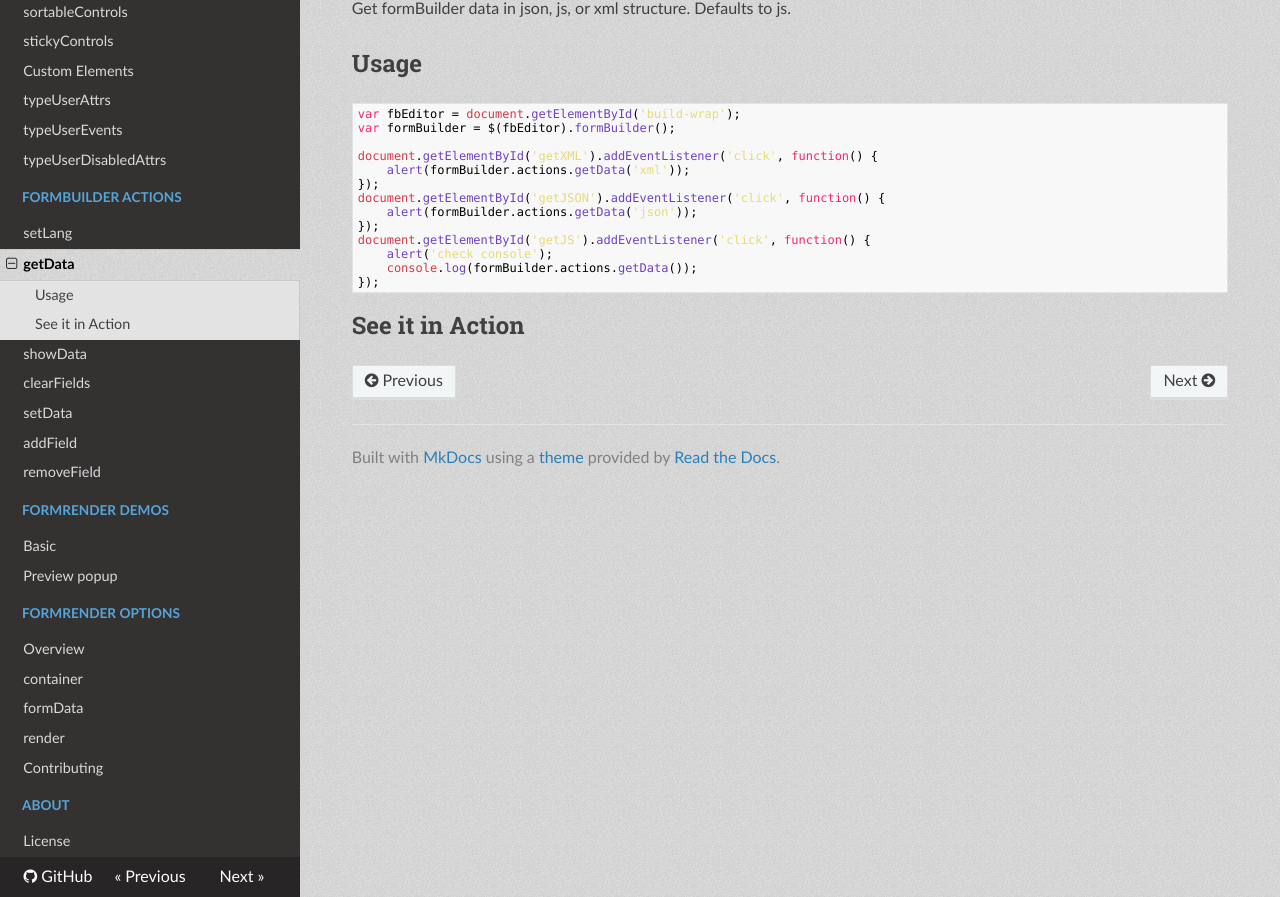
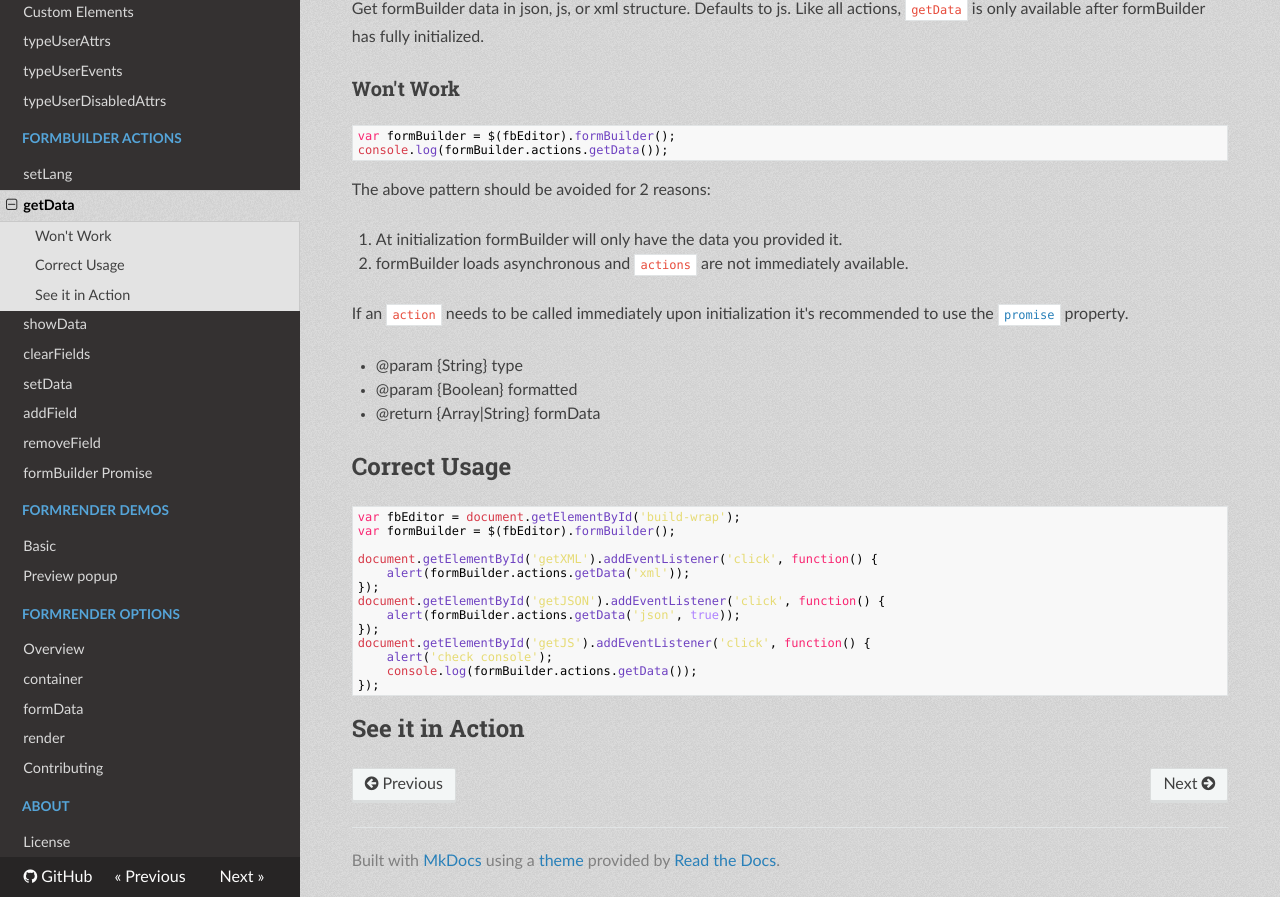
Before and after one commit to kevinchappell/formBuilder, an MkDocs documentation site: the page built from docs/formBuilder/actions/getData.md, in a window 1280 px wide and 1061 px high, cut to the strip 164-1061 px from the top of the window. Built offline with MkDocs 1.6.1, drawn with Linux system fonts in a browser that asks for light colours; nearby versions of some CDN libraries; old or Windows-style settings are respelled for this version of MkDocs.

Commit message:
Improve getData documentation

````diff
--- a/docs/formBuilder/actions/getData.md
+++ b/docs/formBuilder/actions/getData.md
@@ -1,7 +1,23 @@
 # Actions -> getData
-Get formBuilder data in json, js, or xml structure. Defaults to js.
+Get formBuilder data in json, js, or xml structure. Defaults to js. Like all actions, `getData` is only available after formBuilder has fully initialized.
 
-## Usage
+### Won't Work
+```
+var formBuilder = $(fbEditor).formBuilder();
+console.log(formBuilder.actions.getData());
+```
+The above pattern should be avoided for 2 reasons:
+
+1. At initialization formBuilder will only have the data you provided it.
+2. formBuilder loads asynchronous and `actions` are not immediately available.
+
+If an `action` needs to be called immediately upon initialization it's recommended to use the [`promise`](http://formbuilder.readthedocs.io/en/latest/formBuilder/promise/) property.
+
+- @param  {String} type
+- @param  {Boolean} formatted
+- @return {Array|String} formData
+
+## Correct Usage
 ```javascript
 var fbEditor = document.getElementById('build-wrap');
 var formBuilder = $(fbEditor).formBuilder();
@@ -10,7 +26,7 @@ document.getElementById('getXML').addEventListener('click', function() {
     alert(formBuilder.actions.getData('xml'));
 });
 document.getElementById('getJSON').addEventListener('click', function() {
-    alert(formBuilder.actions.getData('json'));
+    alert(formBuilder.actions.getData('json', true));
 });
 document.getElementById('getJS').addEventListener('click', function() {
     alert('check console');
--- a/mkdocs.yml
+++ b/mkdocs.yml
@@ -55,6 +55,7 @@ pages:
   - setData: formBuilder/actions/setData.md
   - addField: formBuilder/actions/addField.md
   - removeField: formBuilder/actions/removeField.md
+- formBuilder Promise: formBuilder/promise.md
 - formRender Demos:
   - Basic: formRender/demos/basic.md
   - Preview popup: formRender/demos/preview-popup.md
````
Also changed, not shown: docs/formBuilder/promise.md (added, +19 -0 lines), 2 other files.
